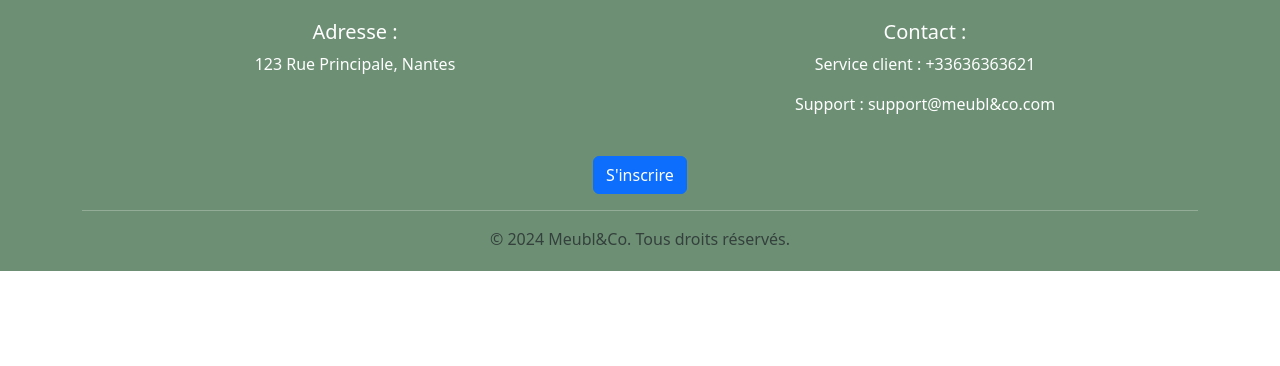
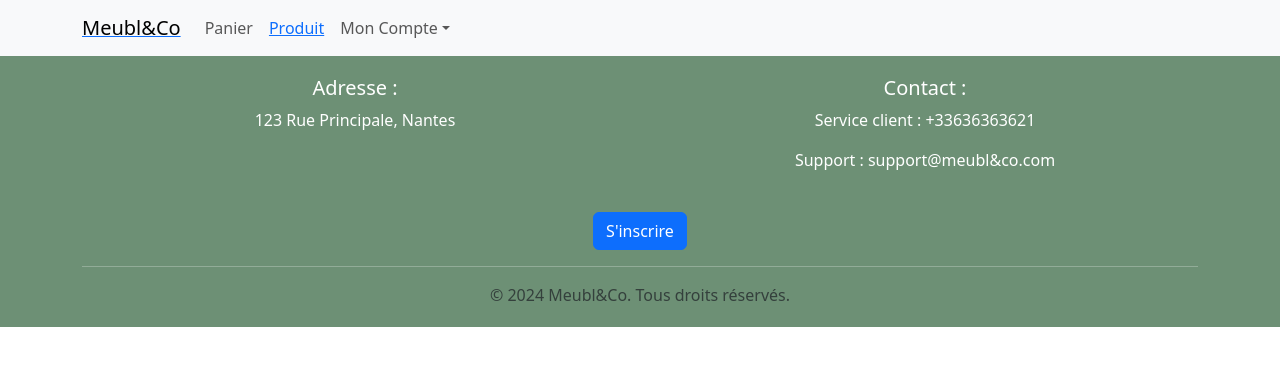
Before and after one commit to adatechschool/projet-collectif-plateforme-de-vente-de-meubles-meubl-co, a React (Create React App) app in the folder front/: page /produit in a window 1280 px wide. Shown: the top 366 px of the page. Built offline with nearby package versions, Linux system fonts and the light colour scheme.

Commit message:
fichage tableau, et ajout header et footer dans le app

```diff
--- a/front/src/App.js
+++ b/front/src/App.js
@@ -1,4 +1,6 @@
 import React from 'react';
+import Header from "./components/Header";
+import Footer from './components/Footer';
 import 'bootstrap/dist/css/bootstrap.min.css';
 import Home from './pages/Home';
 import Produit from './pages/Produit';
@@ -8,12 +10,14 @@ import { BrowserRouter as Router, Route, Routes} from 'react-router-dom';
 const App = () => {
   return (
     <Router>
+      <Header/>
       <Routes>
         <Route path='/' element = {<Home/>}/>
         <Route path='/produit' element = {<Produit/>}/>
 
 
       </Routes>
+      <Footer/>
     </Router>
   );
 };
--- a/front/src/pages/Home.jsx
+++ b/front/src/pages/Home.jsx
@@ -1,4 +1,4 @@
-import Header from '../components/Header';
+
 import Product from './Produit';
 
 
@@ -11,7 +11,7 @@ const Home = () => {
     ]
     return (
         <div>
-            <Header/>
+
             <Product></Product>
             <p> <strong>nom :</strong>{meubles[0].name}</p>
         </div>
--- a/front/src/pages/Produit.jsx
+++ b/front/src/pages/Produit.jsx
@@ -1,9 +1,9 @@
-import Footer from "../components/Footer";
+
 
 const Produit = () => {
   return (
     <div>
-      <Footer/>
+
     </div>
   );
 };
```
